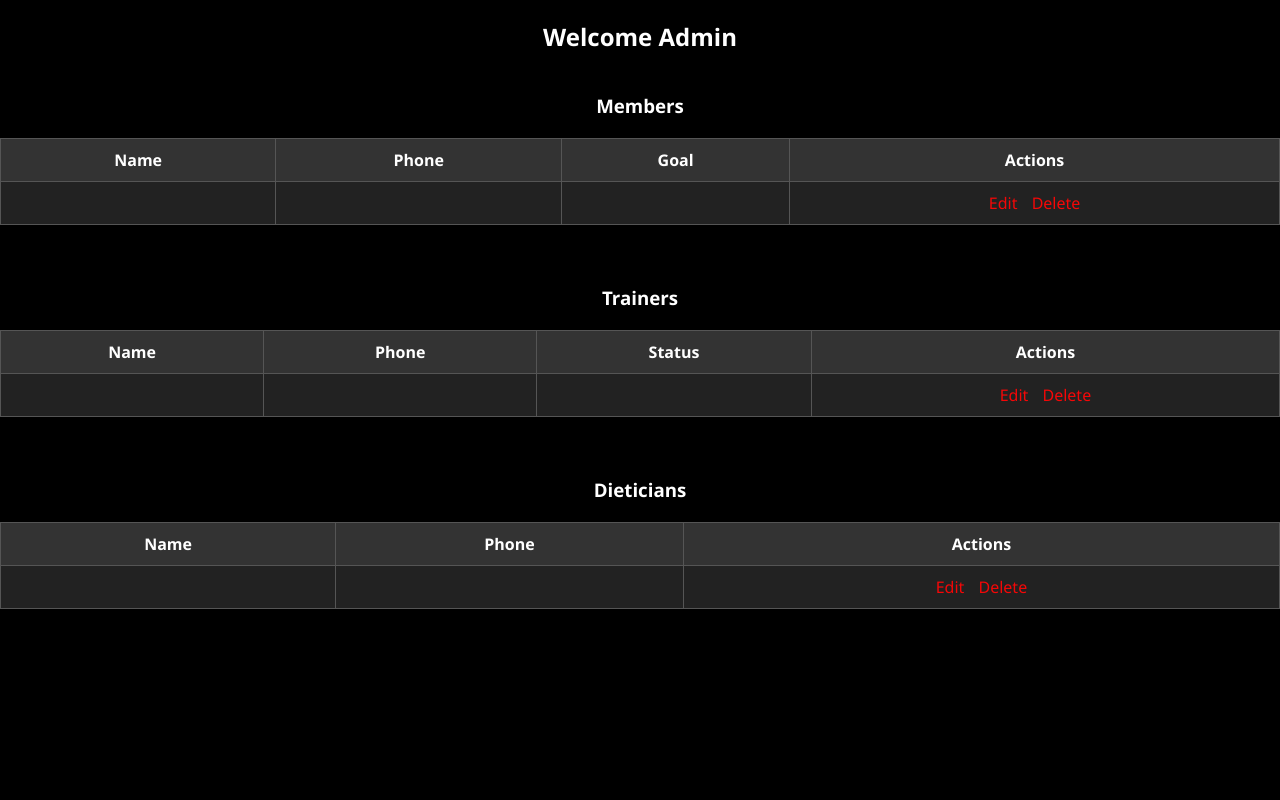
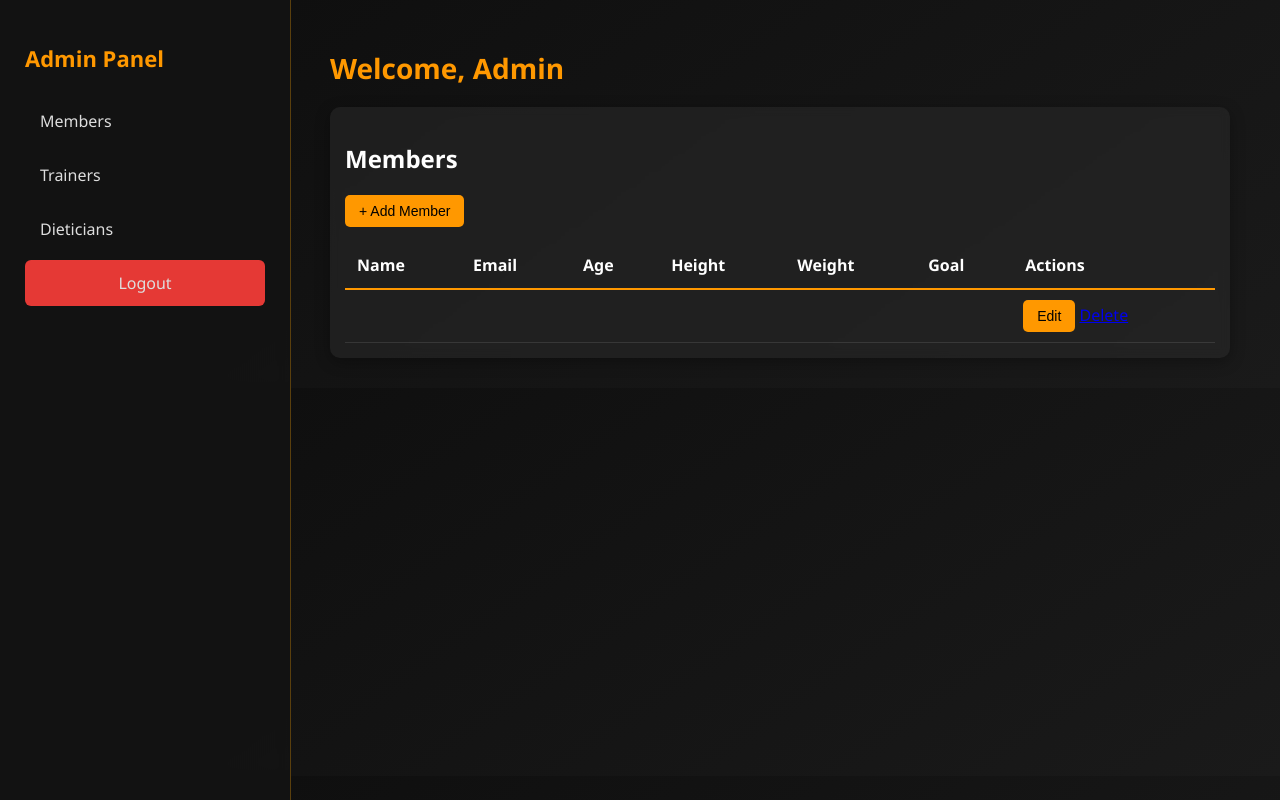
Before and after one commit to cst24680/GYM-, a PHP site: page /admin_dashboard.php in a window 1280 px wide. Run offline with PHP 8.4, Linux system fonts and the light colour scheme; the visitor is signed in with stand-in values (Sample User, id 1); tables that the repository leaves empty or names only in its code hold one stand-in row (values such as "Sample post"); data that the repository does not hold is empty.

Commit message:
Update admin_dashboard.php

```diff
--- a/admin_dashboard.php
+++ b/admin_dashboard.php
@@ -1,240 +1,281 @@
 <?php
 session_start();
-include 'db.php';
+include "db.php";
 
-if (!isset($_SESSION['email']) || $_SESSION['user_type'] !== 'admin') {
-    header("Location: login.html");
+if (!isset($_SESSION['User_type']) || $_SESSION['User_type'] !== 'admin') {
+    header("Location: login.php");
     exit();
 }
 
-// Handle Delete
-if (isset($_GET['action']) && $_GET['action'] === 'delete') {
-    $type = $_GET['type'];
-    $id = $_GET['id'];
+// Handle ADD / EDIT / DELETE actions
+if ($_SERVER['REQUEST_METHOD'] === 'POST') {
+    // Add / Edit Member
+    if (isset($_POST['save_member'])) {
+        $id = $_POST['id'] ?? '';
+        $name = $_POST['name'];
+        $email = $_POST['email'];
+        $age = $_POST['age'];
+        $height = $_POST['height'];
+        $weight = $_POST['weight'];
+        $goal = $_POST['goal'];
 
-    if ($type === 'member') {
-        mysqli_query($conn, "DELETE FROM member_registration WHERE Mem_id = $id");
-    } elseif ($type === 'trainer') {
-        mysqli_query($conn, "DELETE FROM trainer WHERE Trainer_id = $id");
-    } elseif ($type === 'dietician') {
-        mysqli_query($conn, "DELETE FROM dietician WHERE Dietician_id = $id");
+        if ($id) {
+            mysqli_query($conn, "UPDATE member_registration SET
+                Mem_name='$name', Mem_email='$email', Mem_age='$age', Height='$height',
+                Weight='$weight', Goal_type='$goal' WHERE Mem_id='$id'");
+        } else {
+            mysqli_query($conn, "INSERT INTO member_registration
+                (Mem_name, Mem_email, Mem_age, Height, Weight, Goal_type)
+                VALUES ('$name','$email','$age','$height','$weight','$goal')");
         }
-    header("Location: admin_dashboard.php");
-    exit();
     }
 
-// Handle Update
-if (isset($_POST['update_user'])) {
-    $type = $_POST['user_type'];
-    $id = $_POST['user_id'];
+    // Add / Edit Trainer
+    if (isset($_POST['save_trainer'])) {
+        $id = $_POST['id'] ?? '';
         $name = $_POST['name'];
         $phone = $_POST['phone'];
+        $gender = $_POST['gender'];
+        $speciality = $_POST['speciality'];
+        $status = $_POST['status'];
 
-    if ($type === 'member') {
-        $dob = $_POST['dob'];
-        $age = $_POST['Mem_age'];
-        $height = $_POST['Height'];
-        $weight = $_POST['Weight'];
-        $goal = $_POST['Plan_name'];
+        if ($id) {
+            mysqli_query($conn, "UPDATE trainer SET
+                Trainer_name='$name', Trainer_phno='$phone', Trainer_gender='$gender',
+                Speciality='$speciality', Trainer_status='$status' WHERE Trainer_id='$id'");
+        } else {
+            mysqli_query($conn, "INSERT INTO trainer
+                (Trainer_name, Trainer_phno, Trainer_gender, Speciality, Trainer_status)
+                VALUES ('$name','$phone','$gender','$speciality','$status')");
+        }
+    }
 
-        mysqli_query($conn, "UPDATE member_registration SET
-            Mem_name='$name',
-            Mem_phno='$phone',
-            Mem_dob='$dob',
-            Mem_age='$age',
-            Height='$height',
-            Weight='$weight',
-            Plan_name='$goal'
-            WHERE Mem_id=$id
-        ");
-    } elseif ($type === 'trainer') {
-        mysqli_query($conn, "UPDATE trainer SET Trainer_name='$name', Trainer_phno='$phone' WHERE Trainer_id=$id");
-    } elseif ($type === 'dietician') {
-        mysqli_query($conn, "UPDATE dietician SET Dietician_name='$name', Dietician_phno='$phone' WHERE Dietician_id=$id");
+    // Add / Edit Dietician
+    if (isset($_POST['save_dietician'])) {
+        $id = $_POST['id'] ?? '';
+        $name = $_POST['name'];
+        $phone = $_POST['phone'];
+        $status = $_POST['status'];
+
+        if ($id) {
+            mysqli_query($conn, "UPDATE dietician SET
+                Dietician_name='$name', Dietician_phno='$phone', Dietician_status='$status'
+                WHERE Dietician_id='$id'");
+        } else {
+            mysqli_query($conn, "INSERT INTO dietician
+                (Dietician_name, Dietician_phno, Dietician_status)
+                VALUES ('$name','$phone','$status')");
+        }
     }
 
     header("Location: admin_dashboard.php");
     exit();
 }
+
+// Delete actions
+if (isset($_GET['delete']) && isset($_GET['type'])) {
+    $id = intval($_GET['delete']);
+    $type = $_GET['type'];
+
+    if ($type === 'member') {
+        mysqli_query($conn, "DELETE FROM member_registration WHERE Mem_id='$id'");
+    } elseif ($type === 'trainer') {
+        mysqli_query($conn, "DELETE FROM trainer WHERE Trainer_id='$id'");
+    } elseif ($type === 'dietician') {
+        mysqli_query($conn, "DELETE FROM dietician WHERE Dietician_id='$id'");
+    }
+
+    header("Location: admin_dashboard.php");
+    exit();
+}
+
+// Fetch data
+$members_res = mysqli_query($conn, "SELECT * FROM member_registration");
+$trainers_res = mysqli_query($conn, "SELECT * FROM trainer");
+$dieticians_res = mysqli_query($conn, "SELECT * FROM dietician");
 ?>
 <!DOCTYPE html>
 <html>
 <head>
     <title>Admin Dashboard</title>
-  <style>
-    body {
-        font-family: 'Segoe UI', sans-serif;
-        background-color: #000000; /* pure black background */
-        color: white;
-        margin: 0;
-        padding: 0; /* remove default spacing */;
-    }
-
-    h2, h3 {
-      text-align: center;
-        margin: 0;
-        padding: 20px 0;
-        background-color: #000000; /* ensure heading background is black too */
-        color: white
-    }
-
-    table {
-        width: 100%;
-        border-collapse: collapse;
-        margin-bottom: 40px;
-        color: white;           /* table text white */
-        background-color: #222 ; /* dark background for table */
-    }
-
-    th, td {
-        border: 1px solid #555;
-        padding: 10px;
-        text-align: center;
-    }
-
-    th {
-        background-color: #333; /* darker for table headers */
-    }
-
-     a {
-        margin: 0 5px;
-        color: #f50707ff; /* red links for actions */
-        text-decoration: none;
-    }
-
-
-
-    .form-container {
-        background: #111;       /* dark background for edit form */
-        padding: 20px;
-        border: 1px solid #444;
-        margin-bottom: 30px;
-        color: white;
-    }
-
-    input[type="text"], button {
-        background-color: #222;
-        color: white;
-        border: 1px solid #666;
-        padding: 8px;
-        margin-top: 5px;
-    }
-
-    button {
-      grid-column: 2;
-      padding: 10px 20px;
-      background-color: #28a745;
-      border: none;
-      border-radius: 6px;
-      color: white;
-      font-weight: bold;
-      cursor: pointer;
-      transition: background 0.3s ease;
-    }
-    button:hover {
-      background-color: #218838;
-    }
-
-</style>
+    <link rel="stylesheet" href="admin.css">
 </head>
 <body>
-<h2>Welcome Admin</h2>
 
-<?php
-if (isset($_GET['action']) && $_GET['action'] === 'edit') {
-    $type = $_GET['type'];
-    $id = $_GET['id'];
-    $result = null;
+<div class="sidebar">
+    <h2>Admin Panel</h2>
+    <a href="#" onclick="showSection('members')">Members</a>
+    <a href="#" onclick="showSection('trainers')">Trainers</a>
+    <a href="#" onclick="showSection('dieticians')">Dieticians</a>
+    <a href="logout.php" class="logout">Logout</a>
+</div>
 
-    if ($type === 'member') {
-        $result = mysqli_query($conn, "SELECT * FROM member_registration WHERE Mem_id = $id");
-        $row = mysqli_fetch_assoc($result);
-        $name = $row['Mem_name'];
-        $phone = $row['Mem_phno'];
-        $dob = $row['Mem_dob'];
-        $age = $row['Mem_age'];
-        $Height = $row['Height'];
-        $Weight = $row['Weight'];
-        $Plan_name = $row['Plan_name'];
-    } elseif ($type === 'trainer') {
-        $result = mysqli_query($conn, "SELECT * FROM trainer WHERE Trainer_id = $id");
-        $row = mysqli_fetch_assoc($result);
-        $name = $row['Trainer_name'];
-        $phone = $row['Trainer_phno'];
-    } elseif ($type === 'dietician') {
-        $result = mysqli_query($conn, "SELECT * FROM dietician WHERE Dietician_id = $id");
-        $row = mysqli_fetch_assoc($result);
-        $name = $row['Dietician_name'];
-        $phone = $row['Dietician_phno'];
-    }
-?>
-<div class="form-container">
-    <h3>Edit <?= ucfirst($type) ?> Info</h3>
-    <form method="POST">
-        <input type="hidden" name="user_type" value="<?= $type ?>">
-        <input type="hidden" name="user_id" value="<?= $id ?>">
-        <label>Name: <input type="text" name="name" value="<?= $name ?>" required></label><br><br>
-        <label>Phone: <input type="text" name="phone" value="<?= $phone ?>" required></label><br><br>
+<div class="content">
+    <h1>Welcome, Admin</h1>
 
-        <?php if ($type === 'member') { ?>
-            <label>Date of Birth: <input type="text" name="dob" value="<?= $dob ?>" required></label><br><br>
-            <label>Height: <input type="text" name="Height" value="<?= $Height ?>" required></label><br><br>
-            <label>Weight: <input type="text" name="Weight" value="<?= $Weight ?>" required></label><br><br>
-            <label>Age: <input type="text" name="Mem_age" value="<?= $age ?>" required></label><br><br>
-            <label>Goal: <input type="text" name="Plan_name" value="<?= $Plan_name ?>" required></label><br><br>
-        <?php } ?>
-
-        <button type="submit" name="update_user">Update</button>
-    </form>
-</div>
-<?php } ?>
-
-<h3>Members</h3>
-<div class="card">
+    <!-- Members -->
+    <div id="members" class="section">
+        <h2>Members</h2>
+        <button onclick="openModal('memberModal')">+ Add Member</button>
         <table>
-<tr><th>Name</th><th>Phone</th><th>Goal</th><th>Actions</th></tr>
-<?php
-$members = mysqli_query($conn, "SELECT * FROM member_registration");
-while ($row = mysqli_fetch_assoc($members)) {
-    echo "<tr><td>{$row['Mem_name']}</td><td>{$row['Mem_phno']}</td><td>{$row['Plan_name']}</td><td>
-        <a href='?action=edit&type=member&id={$row['Mem_id']}'>Edit</a>
-        <a href='?action=delete&type=member&id={$row['Mem_id']}' onclick=\"return confirm('Delete?')\">Delete</a>
-    </td></tr>";
-}
-?>
+            <tr>
+                <th>Name</th><th>Email</th><th>Age</th><th>Height</th><th>Weight</th><th>Goal</th><th>Actions</th>
+            </tr>
+            <?php while ($row = mysqli_fetch_assoc($members_res)): ?>
+            <tr>
+                <td><?= $row['Mem_name'] ?></td>
+                <td><?= $row['Mem_email'] ?></td>
+                <td><?= $row['Mem_age'] ?></td>
+                <td><?= $row['Height'] ?></td>
+                <td><?= $row['Weight'] ?></td>
+                <td><?= $row['Goal_type'] ?></td>
+                <td>
+                    <button onclick='editMember(<?= json_encode($row) ?>)'>Edit</button>
+                    <a href="?delete=<?= $row['Mem_id'] ?>&type=member" onclick="return confirm('Delete this member?')">Delete</a>
+                </td>
+            </tr>
+            <?php endwhile; ?>
         </table>
     </div>
 
-<h3>Trainers</h3>
-<div class="card">
+    <!-- Trainers -->
+    <div id="trainers" class="section" style="display:none;">
+        <h2>Trainers</h2>
+        <button onclick="openModal('trainerModal')">+ Add Trainer</button>
         <table>
-<tr><th>Name</th><th>Phone</th><th>Status</th><th>Actions</th></tr>
-<?php
-$trainers = mysqli_query($conn, "SELECT * FROM trainer");
-while ($row = mysqli_fetch_assoc($trainers)) {
-    echo "<tr><td>{$row['Trainer_name']}</td><td>{$row['Trainer_phno']}</td><td>{$row['Trainer_status']}</td><td>
-        <a href='?action=edit&type=trainer&id={$row['Trainer_id']}'>Edit</a>
-        <a href='?action=delete&type=trainer&id={$row['Trainer_id']}' onclick=\"return confirm('Delete?')\">Delete</a>
-    </td></tr>";
-}
-?>
+            <tr>
+                <th>Name</th><th>Phone</th><th>Gender</th><th>Speciality</th><th>Status</th><th>Actions</th>
+            </tr>
+            <?php while ($row = mysqli_fetch_assoc($trainers_res)): ?>
+            <tr>
+                <td><?= $row['Trainer_name'] ?></td>
+                <td><?= $row['Trainer_phno'] ?></td>
+                <td><?= $row['Trainer_gender'] ?></td>
+                <td><?= $row['Speciality'] ?></td>
+                <td><?= $row['Trainer_status'] ?></td>
+                <td>
+                    <button onclick='editTrainer(<?= json_encode($row) ?>)'>Edit</button>
+                    <a href="?delete=<?= $row['Trainer_id'] ?>&type=trainer" onclick="return confirm('Delete this trainer?')">Delete</a>
+                </td>
+            </tr>
+            <?php endwhile; ?>
         </table>
     </div>
 
-<h3>Dieticians</h3>
-<div class="card">
+    <!-- Dieticians -->
+    <div id="dieticians" class="section" style="display:none;">
+        <h2>Dieticians</h2>
+        <button onclick="openModal('dieticianModal')">+ Add Dietician</button>
         <table>
-<tr><th>Name</th><th>Phone</th><th>Actions</th></tr>
-<?php
-$dieticians = mysqli_query($conn, "SELECT * FROM dietician");
-while ($row = mysqli_fetch_assoc($dieticians)) {
-    echo "<tr><td>{$row['Dietician_name']}</td><td>{$row['Dietician_phno']}</td><td>
-        <a href='?action=edit&type=dietician&id={$row['Dietician_id']}'>Edit</a>
-        <a href='?action=delete&type=dietician&id={$row['Dietician_id']}' onclick=\"return confirm('Delete?')\">Delete</a>
-    </td></tr>";
-}
-?>
+            <tr>
+                <th>Name</th><th>Phone</th><th>Status</th><th>Actions</th>
+            </tr>
+            <?php while ($row = mysqli_fetch_assoc($dieticians_res)): ?>
+            <tr>
+                <td><?= $row['Dietician_name'] ?></td>
+                <td><?= $row['Dietician_phno'] ?></td>
+                <td><?= $row['Dietician_status'] ?></td>
+                <td>
+                    <button onclick='editDietician(<?= json_encode($row) ?>)'>Edit</button>
+                    <a href="?delete=<?= $row['Dietician_id'] ?>&type=dietician" onclick="return confirm('Delete this dietician?')">Delete</a>
+                </td>
+            </tr>
+            <?php endwhile; ?>
         </table>
     </div>
+</div>
+
+<!-- Modals -->
+<div id="memberModal" class="modal">
+    <div class="modal-content">
+        <h3>Member Form</h3>
+        <form method="POST">
+            <input type="hidden" name="id" id="member_id">
+            <label>Name:</label><input type="text" name="name" id="member_name" required>
+            <label>Email:</label><input type="email" name="email" id="member_email" required>
+            <label>Age:</label><input type="number" name="age" id="member_age" required>
+            <label>Height:</label><input type="text" name="height" id="member_height" required>
+            <label>Weight:</label><input type="text" name="weight" id="member_weight" required>
+            <label>Goal:</label><input type="text" name="goal" id="member_goal" required>
+            <button type="submit" name="save_member">Save</button>
+            <button type="button" onclick="closeModal('memberModal')">Cancel</button>
+        </form>
+    </div>
+</div>
+
+<div id="trainerModal" class="modal">
+    <div class="modal-content">
+        <h3>Trainer Form</h3>
+        <form method="POST">
+            <input type="hidden" name="id" id="trainer_id">
+            <label>Name:</label><input type="text" name="name" id="trainer_name" required>
+            <label>Phone:</label><input type="text" name="phone" id="trainer_phone" required>
+            <label>Gender:</label><input type="text" name="gender" id="trainer_gender" required>
+            <label>Speciality:</label><input type="text" name="speciality" id="trainer_speciality" required>
+            <label>Status:</label><input type="text" name="status" id="trainer_status" required>
+            <button type="submit" name="save_trainer">Save</button>
+            <button type="button" onclick="closeModal('trainerModal')">Cancel</button>
+        </form>
+    </div>
+</div>
+
+<div id="dieticianModal" class="modal">
+    <div class="modal-content">
+        <h3>Dietician Form</h3>
+        <form method="POST">
+            <input type="hidden" name="id" id="dietician_id">
+            <label>Name:</label><input type="text" name="name" id="dietician_name" required>
+            <label>Phone:</label><input type="text" name="phone" id="dietician_phone" required>
+            <label>Status:</label><input type="text" name="status" id="dietician_status" required>
+            <button type="submit" name="save_dietician">Save</button>
+            <button type="button" onclick="closeModal('dieticianModal')">Cancel</button>
+        </form>
+    </div>
+</div>
+
+<script>
+function showSection(sectionId) {
+    document.querySelectorAll('.section').forEach(s => s.style.display = 'none');
+    document.getElementById(sectionId).style.display = 'block';
+}
+
+function openModal(id) {
+    document.getElementById(id).style.display = 'flex';
+}
+
+function closeModal(id) {
+    document.getElementById(id).style.display = 'none';
+}
+
+function editMember(data) {
+    document.getElementById('member_id').value = data.Mem_id;
+    document.getElementById('member_name').value = data.Mem_name;
+    document.getElementById('member_email').value = data.Mem_email;
+    document.getElementById('member_age').value = data.Mem_age;
+    document.getElementById('member_height').value = data.Height;
+    document.getElementById('member_weight').value = data.Weight;
+    document.getElementById('member_goal').value = data.Goal_type;
+    openModal('memberModal');
+}
+
+function editTrainer(data) {
+    document.getElementById('trainer_id').value = data.Trainer_id;
+    document.getElementById('trainer_name').value = data.Trainer_name;
+    document.getElementById('trainer_phone').value = data.Trainer_phno;
+    document.getElementById('trainer_gender').value = data.Trainer_gender;
+    document.getElementById('trainer_speciality').value = data.Speciality;
+    document.getElementById('trainer_status').value = data.Trainer_status;
+    openModal('trainerModal');
+}
+
+function editDietician(data) {
+    document.getElementById('dietician_id').value = data.Dietician_id;
+    document.getElementById('dietician_name').value = data.Dietician_name;
+    document.getElementById('dietician_phone').value = data.Dietician_phno;
+    document.getElementById('dietician_status').value = data.Dietician_status;
+    openModal('dieticianModal');
+}
+</script>
+
 </body>
 </html>
```
Lines whose indentation alone changed are shown as unchanged.
